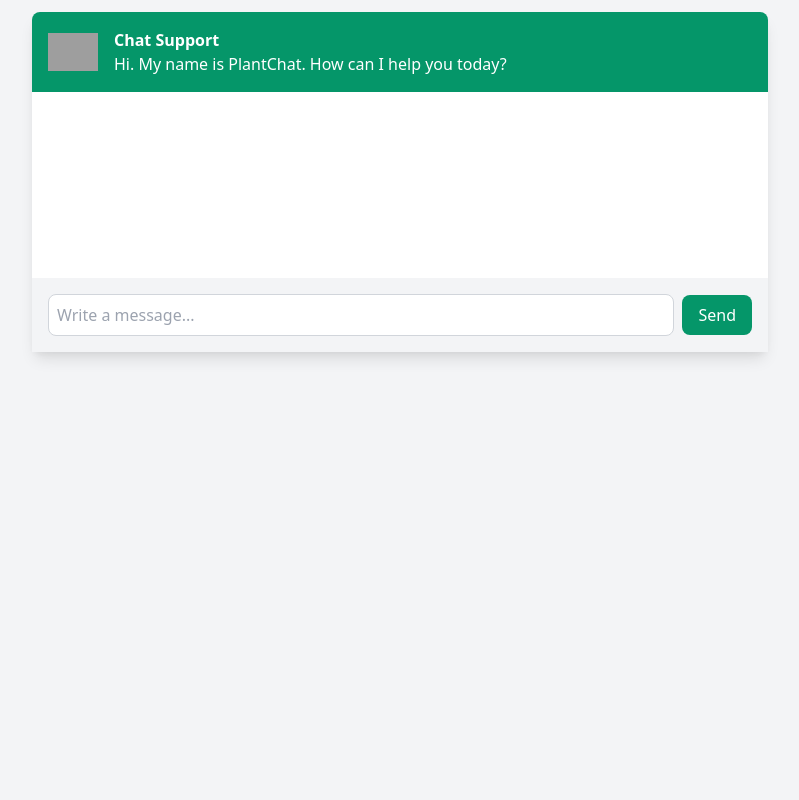
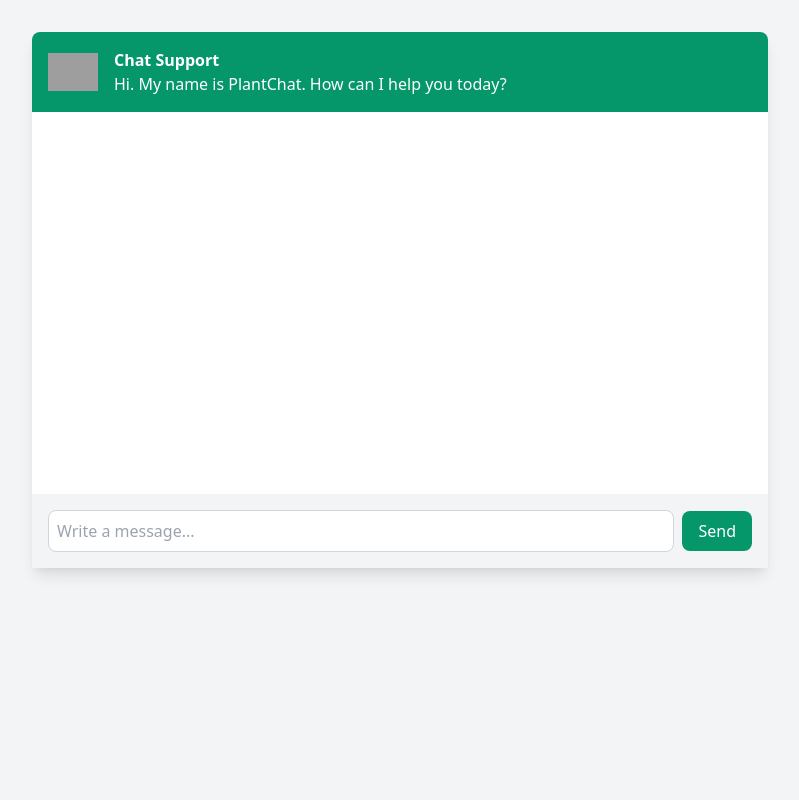
Before and after one commit to FariaLimpa/chatbot-deployment, a Flask app: page /chatbot in a window 1280 px wide. Shown: the part 64-864 px from the top of the page, without its empty margins (240-1039 px from the left). Before the commit the page ends 423 px from the top, so only its background shows below. Run offline with Flask 3, Linux system fonts and the light colour scheme; grey boxes are pictures that could not be loaded.

Commit message:
responsive and footer work

```diff
--- a/templates/base.html
+++ b/templates/base.html
@@ -145,7 +145,7 @@
       </div>
     </div>
     <!-- Footer -->
-    <footer class="bg-green-600 text-white py-6">
+    <footer class="bg-green-600 text-white py-12">
     <div class="container mx-auto flex flex-col items-center">
         <p class="text-lg mb-2">&copy; 2024 Plantify. All rights reserved.</p>
         <div class="flex space-x-4">
--- a/templates/chatbot.html
+++ b/templates/chatbot.html
@@ -17,7 +17,7 @@
   <body class="bg-gray-100">
     <nav class="bg-green-600 p-4 text-white">
       <div class="container md:px-10 mx-auto flex justify-between items-center">
-        <a href="#" class="text-2xl font-bold">Plantify</a>
+        <a href="/" class="text-2xl font-bold">Plantify</a>
         <div>
           <a href="/product" class="mx-2 hover:underline">Products</a>
           <a href="#about" class="mx-2 hover:underline">About Us</a>
@@ -25,10 +25,11 @@
         </div>
       </div>
     </nav>
-    <div class="flex h-96">
+    <div class="h-screen">
+      <div class="flex h-3/4">
         <div class="container mx-64 flex-1 flex flex-col justify-between">
           <div
-          class="chatbox hidden md:flex flex-col flex-1 rounded-lg shadow-lg mx-4 mb-8 mt-3"
+            class="chatbox hidden md:flex flex-col flex-1 rounded-lg shadow-lg mx-4 mb-8 mt-8"
           >
             <div
               class="chatbox__header bg-green-600 text-white p-4 rounded-t-lg flex items-center"
@@ -73,6 +74,7 @@
                 alt="Chat"
               />
             </button>
+          </div>
         </div>
       </div>
     </div>
```
Lines whose indentation alone changed are shown as unchanged.
